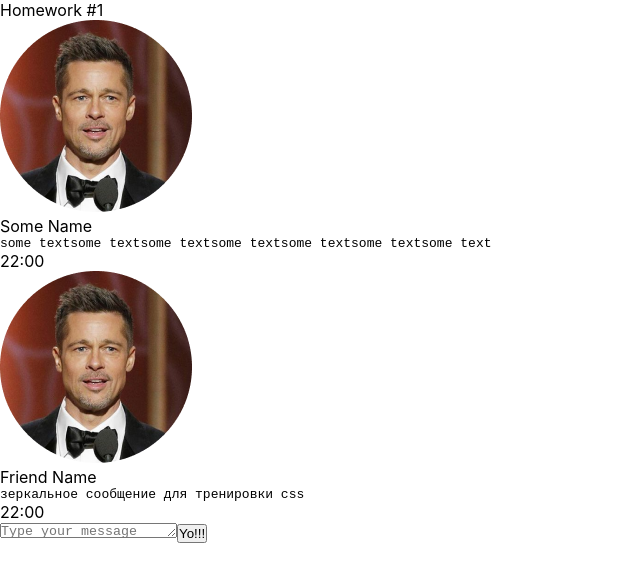
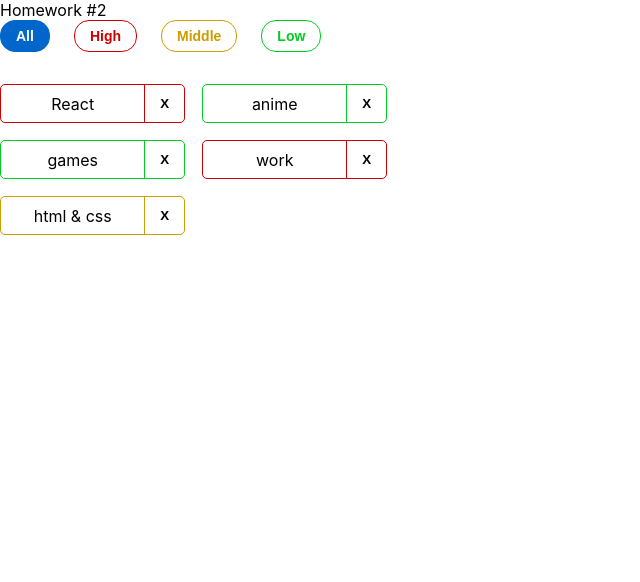
Before and after one commit to OverTheTop404/homework-front-main-2, a React (Create React App) app: page / in a window 1280 px wide. Shown: the top 582 px of the page, without its empty margins (0-640 px from the left). Built offline with nearby package versions, Linux system fonts and the light colour scheme.

Commit message:
HW2 is done

```diff
--- a/src/s1-main/App.tsx
+++ b/src/s1-main/App.tsx
@@ -1,13 +1,13 @@
 import React from 'react'
 import s from './App.module.css'
-import HW1 from '../s2-homeworks/hw01/HW1'
+import HW2 from "../s2-homeworks/hw02/HW2";
 
 function App() {
     return (
         <div className={s.App}>
-            <HW1/>
+            {/*<HW1/>*/}
             {/*раскомментировать по ходу выполнения*/}
-            {/*<HW2/>*/}
+            <HW2/>
             {/*<HW3/>*/}
             {/*<HW4/>*/}
 
--- a/src/s2-homeworks/hw02/HW2.tsx
+++ b/src/s2-homeworks/hw02/HW2.tsx
@@ -17,16 +17,16 @@
 * */
 
 // types
-export type AffairPriorityType = any // need to fix any
+export type AffairPriorityType = 'high' | 'low' | 'middle' // need to fix any
 export type AffairType = {
-    _id: any // need to fix any
-    name: any // need to fix any
+    _id: number // need to fix any
+    name: string // need to fix any
     priority: AffairPriorityType
 }
 export type FilterType = 'all' | AffairPriorityType
 
 // constants
-const defaultAffairs: any = [ // need to fix any
+const defaultAffairs: AffairType[] = [ // need to fix any
     {_id: 1, name: 'React', priority: 'high'}, // студенты могут изменить содержимое name и количество элементов в массиве, ...priority не менять!
     {_id: 2, name: 'anime', priority: 'low'},
     {_id: 3, name: 'games', priority: 'low'},
@@ -35,23 +35,24 @@
 ]
 
 // pure helper functions
-export const filterAffairs = (affairs: any, filter: any): any => { // need to fix any
+export const filterAffairs = (affairs: AffairType[], filter: FilterType): AffairType[]  => { // need to fix any
+    if(filter === 'all'){
+        return affairs
+    }
+    return affairs.filter(affair => affair.priority === filter ) // need to fix
+}
+export const deleteAffair = (affairs: AffairType[], _id: number): AffairType[]  => { // need to fix any
 
-
-    return affairs // need to fix
-}
-export const deleteAffair = (affairs: any, _id: any): any => { // need to fix any
-
-    return affairs // need to fix
+    return affairs.filter(affair => affair._id !== _id)// need to fix
 }
 
 function HW2() {
-    const [affairs, setAffairs] = useState<any>(defaultAffairs) // need to fix any
+    const [affairs, setAffairs] = useState<Array<AffairType>>(defaultAffairs) // need to fix any
     const [filter, setFilter] = useState<FilterType>('all')
 
     const filteredAffairs = filterAffairs(affairs, filter)
-    const deleteAffairCallback = (_id: any) => { // need to fix any
-        // need to fix
+    const deleteAffairCallback = (_id: number) => { // need to fix any
+        setAffairs(deleteAffair(affairs, _id))
     }
 
     return (
--- a/src/s2-homeworks/hw02/affairs/Affairs.tsx
+++ b/src/s2-homeworks/hw02/affairs/Affairs.tsx
@@ -1,26 +1,30 @@
-import React from 'react'
+import React, { Dispatch, SetStateAction } from 'react'
 import Affair from './affair/Affair'
 import {AffairType, FilterType} from '../HW2'
 import s from './Affairs.module.css'
 
 type AffairsPropsType = {
-    data: any // need to fix any
-    setFilter: any
-    deleteAffairCallback: any
+    data: AffairType[] // need to fix any
+    setFilter: Dispatch<SetStateAction<FilterType>>
+    deleteAffairCallback: (_id: number) => void
     filter: FilterType
 }
 
 function Affairs(props: AffairsPropsType) {
     const setAll = () => {
+        props.setFilter('all')
         // need to fix
     }
     const setHigh = () => {
+        props.setFilter('high')
         // need to fix
     }
     const setMiddle = () => {
+        props.setFilter('middle')
         // need to fix
     }
     const setLow = () => {
+        props.setFilter('low')
         // need to fix
     }
 
--- a/src/s2-homeworks/hw02/affairs/affair/Affair.tsx
+++ b/src/s2-homeworks/hw02/affairs/affair/Affair.tsx
@@ -6,12 +6,12 @@
 type AffairPropsType = {
     // key не нужно типизировать
     affair: AffairType
-    deleteAffairCallback: any // need to fix any
+    deleteAffairCallback: (_id: number) => void
 }
 
 function Affair(props: AffairPropsType) {
     const deleteCallback = () => {
-        // need to fix
+        props.deleteAffairCallback(props.affair._id) // need to fix
     }
 
     const nameClass = s.name + ' ' + s2[props.affair.priority]
@@ -25,7 +25,7 @@
         >
             <div id={'hw2-name-' + props.affair._id} className={nameClass}>
                 {/*создаёт студент*/}
-
+                {props.affair.name}
                 {/**/}
             </div>
             <div id={'hw2-priority-' + props.affair._id} hidden>
@@ -35,6 +35,7 @@
             <button
                 id={'hw2-button-delete-' + props.affair._id}
                 className={buttonClass}
+                onClick={() => deleteCallback()}
                 // need to fix
 
             >
```
